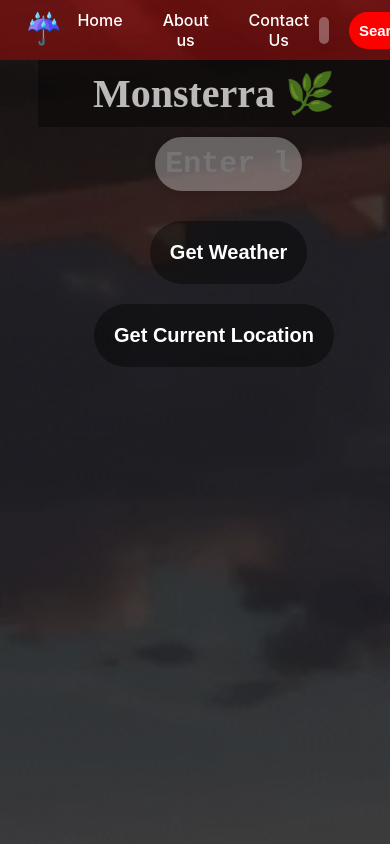
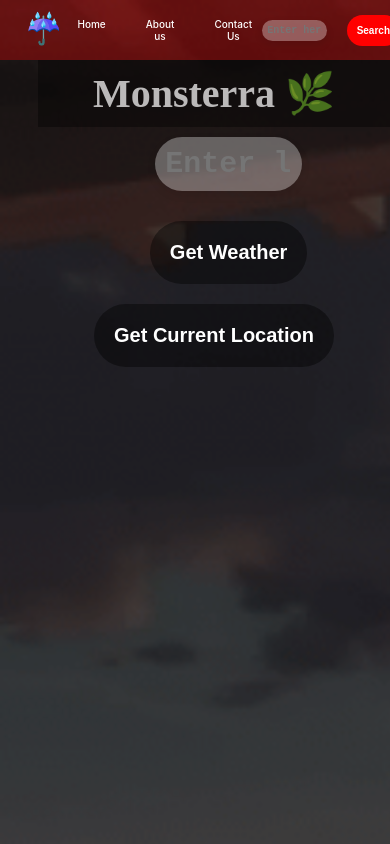
Before and after one commit to dev-bv18/Monsterra, a React (Create React App) app: page / in a window 390 px wide. Shown: the top 844 px of the page. Built offline with nearby package versions, Linux system fonts and the light colour scheme; no server answers; a web font is replaced by a local one.

Commit message:
responsive

```diff
--- a/src/Navbar.css
+++ b/src/Navbar.css
@@ -127,6 +127,14 @@
 @media screen and (max-width: 500px) {
     .nav{
         width: 100%;
-
     }
+    .nav-items{
+    font-size: 10px;
+    }
+   .search button{
+    font-size: 10px;
+   }
+   .search input{
+    font-size: 10px;
+   }
 }
```
